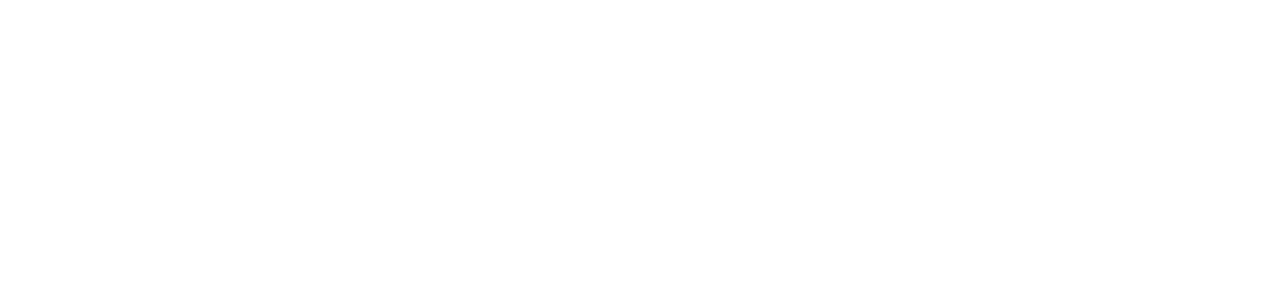
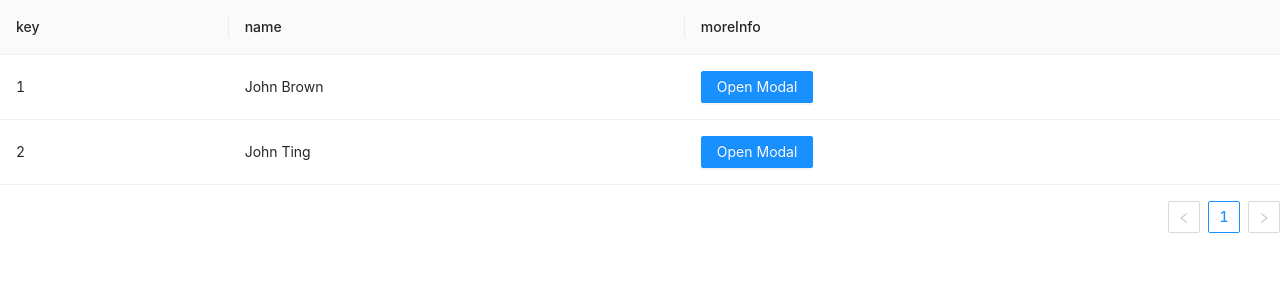
Before and after one commit to goish135/React-Page1, a React (Create React App) app: page /table2 in a window 1280 px wide. Before the commit this address had no page. Shown: the top 300 px of the page. Built offline with nearby package versions, Linux system fonts and the light colour scheme.

Commit message:
more info < render & component(props)

```diff
--- a/public/fake/person.json
+++ b/public/fake/person.json
@@ -1,38 +1,44 @@
 [
-
   {
     "key": "1",
     "name": "John Brown",
     "age": 32,
     "address": "New York No. 1 Lake Park",
-      "tags": ["nice", "developer"]
+    "tags": ["nice", "developer"],
+    "moreInfo": [
+      {
+        "porReceipe": "porR1",
+        "cipReceipe": "cipR1",
+        "TL2": ["AA","BB"],
+        "stepID": "001"
+      },
+      {
+          "porReceipe": "porR2",
+          "cipReceipe": "cipR2",
+          "TL2": ["CC","DD"],
+          "stepID": "002"
+      }
+    ]
   },
   {
     "key": "2",
-      "name": "Jim Green",
-      "age": 42,
-      "address": "London No. 1 Lake Park",
-      "tags": ["loser"]
+    "name": "John Ting",
+    "age": 32,
+    "address": "鹿港",
+    "tags": ["nice", "developer"],
+    "moreInfo": [
+      {
+        "porReceipe": "porR3",
+        "cipReceipe": "cipR3",
+        "TL2": ["B","b"],
+        "stepID": "001"
       },
       {
-      "key": "3",
-      "name": "Joe Black",
-      "age": 32,
-      "address": "地球",
-      "tags": ["cool", "teacher"]
-    },
-    {
-      "key": "4",
-      "name": "Angular",
-      "age": 32,
-      "address": "火星",
-      "tags": ["cool", "teacher"]
-    },
-    {
-      "key": "5",
-      "name": "React",
-      "age": 32,
-      "address": "地球",
-      "tags": ["cool", "teacher"]
+          "porReceipe": "porR4",
+          "cipReceipe": "cipR4",
+          "TL2": ["A","a"],
+          "stepID": "002"
       }
     ]
+  }
+]
--- a/src/App.tsx
+++ b/src/App.tsx
@@ -2,6 +2,7 @@
 import { BrowserRouter, Route, Routes } from "react-router-dom";
 import Abouts from "./components/Abouts";
 import FirstTable from "./components/FirstTable";
+import Table2 from "./components/Table2";
 import Test from "./components/Test";
 
 
@@ -16,6 +17,7 @@
             <Route path="/" element={<FirstTable />} />
             <Route path="/abouts" element={<Abouts />} />
             <Route path="/test" element={<Test />} />
+            <Route path="/table2" element={<Table2 />} />
             {/* <Route path="contact" element={<Contact />} /> */}
             {/* <Route path="*" element={<NoPage />} /> */}
           {/* </Route> */}
--- /dev/null
+++ b/src/components/InnerTable.tsx
@@ -0,0 +1,96 @@
+import { Col, Modal, Row } from 'antd';
+import React,{useEffect, useState} from 'react';
+import type { MenuProps } from 'antd';
+import { DownOutlined, UserOutlined } from '@ant-design/icons';
+import { Button, Dropdown, Menu, message, Space, Tooltip } from 'antd';
+import { Select } from 'antd';
+import { Input } from 'antd';
+import { SearchOutlined,SyncOutlined } from '@ant-design/icons';
+import {  Table, Tag } from 'antd';
+import type { ColumnsType } from 'antd/es/table';
+import axios from 'axios';
+import { Link } from 'react-router-dom'
+import Abouts from './Abouts';
+import {BrowserRouter , Routes,Route} from "react-router-dom";
+import MySelect from './MySelect';
+
+const { Option } = Select;
+
+type moreInfoT = {
+    "porReceipe": string
+    "cipReceipe": string
+    "TL2": string[]
+    "stepID": string
+}
+
+const columns: ColumnsType<moreInfoT> = [
+  {
+    title: 'Op No',
+    dataIndex: 'stepID',
+    key: 'stepID'
+
+  },
+  {
+    title: 'POR Receipe',
+    dataIndex: 'porReceipe',
+    key:  'porReceipe'
+
+  },
+  {
+    title: 'CIP Receipe',
+    dataIndex: 'cipReceipe',
+    key:  'cipReceipe'
+  },
+  {
+    title: 'TL2',
+    dataIndex: 'TL2',
+    key:'TL2',
+    render: (text: string[]) =>
+      <>
+        {text.join(',')}
+      </>
+
+  },
+];
+
+export default function InnerTable(props: {moreInfos: moreInfoT[] }) {
+
+    const [isModalVisible, setIsModalVisible] = useState(false);
+
+    const showModal = () => {
+      setIsModalVisible(true);
+    };
+
+    const handleOk = () => {
+      setIsModalVisible(false);
+    };
+
+    const handleCancel = () => {
+      setIsModalVisible(false);
+    };
+
+    return (
+      <>
+      <Button type="primary" onClick={showModal}>
+        Open Modal
+      </Button>
+
+      <Modal title="Basic Modal" visible={isModalVisible} onOk={handleOk} onCancel={handleCancel}>
+      {
+        // props.moreInfos.map(e => {
+        //   return (
+        //     <>
+        //     <p>{e.porReceipe}</p>
+        //     <p>{e.cipReceipe}</p>
+        //     {e.TL2.map(tl => { return <p>{tl}</p>})}
+        //     <p>{e.stepID}</p>
+        //     </>
+
+        //   )
+        //   })
+        <Table rowKey={(e: moreInfoT) => {return e.stepID+e.cipReceipe+e.porReceipe+e.TL2}} dataSource={props.moreInfos} columns={columns}/>
+      }
+      </Modal>
+    </>
+    )
+}
--- /dev/null
+++ b/src/components/Table2.tsx
@@ -0,0 +1,71 @@
+import { Col, Row } from 'antd';
+import React,{useEffect, useState} from 'react';
+import type { MenuProps } from 'antd';
+import { DownOutlined, UserOutlined } from '@ant-design/icons';
+import { Button, Dropdown, Menu, message, Space, Tooltip } from 'antd';
+import { Select } from 'antd';
+import { Input } from 'antd';
+import { SearchOutlined,SyncOutlined } from '@ant-design/icons';
+import {  Table, Tag } from 'antd';
+import type { ColumnsType } from 'antd/es/table';
+import axios from 'axios';
+import { Link } from 'react-router-dom'
+import Abouts from './Abouts';
+import {BrowserRouter , Routes,Route} from "react-router-dom";
+import MySelect from './MySelect';
+import InnerTable from './InnerTable';
+
+const { Option } = Select;
+
+
+type moreInfoT = {
+    "porReceipe": string
+    "cipReceipe": string
+    "TL2": string[]
+    "stepID": string
+}
+
+type dataT = {
+    key: string
+    name: string
+    moreInfo: moreInfoT[]
+}[]
+
+const columns: ColumnsType<dataT> = [
+    {
+      title: 'key',
+      dataIndex: 'key',
+      key: 'key',
+    },
+    {
+      title: 'name',
+      dataIndex: 'name',
+      key: 'name',
+    },
+    {
+      title: 'moreInfo',
+      dataIndex: 'moreInfo',
+      key: 'moreInfo',
+      render: ((text: moreInfoT[], record, index) => {
+        return (<InnerTable moreInfos={text} />)
+      })
+    },
+  ];
+
+export default function Table2() {
+    const [data, setData] = useState<dataT[]>([])
+
+    useEffect(() => {
+        fetch('fake/person.json')
+        .then(function(response) {
+            // promise
+            return response.json();
+        })
+        .then(function(myJson) {
+            console.log(myJson);
+            setData(myJson as dataT[])
+        });
+    }, [])
+
+    return <Table columns={columns} dataSource={data} />
+}
```
Lines whose indentation alone changed are shown as unchanged.
